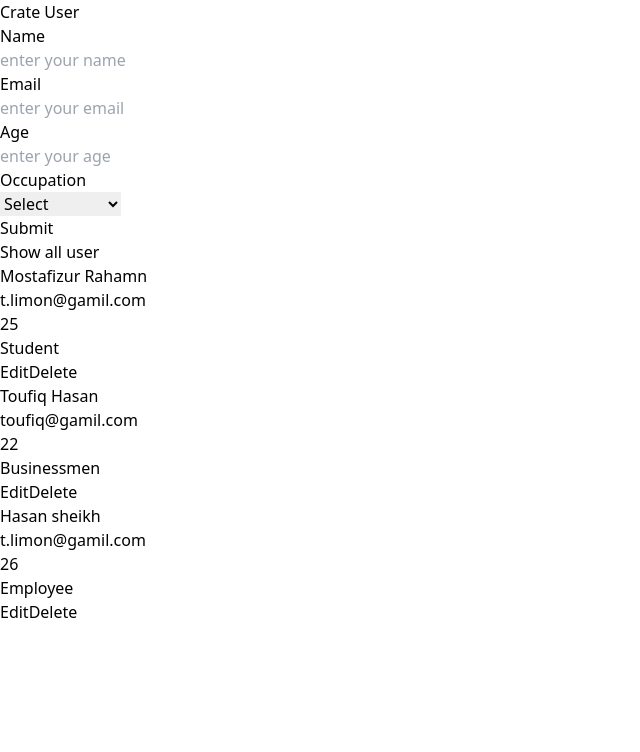
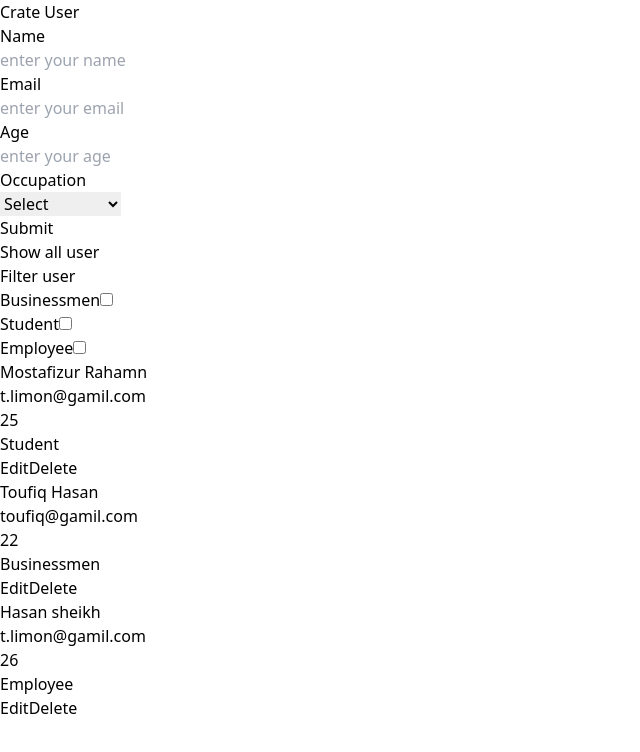
Before and after one commit to toufiq007/simple-crud-react, a React (Vite) app: page / in a window 1280 px wide. Shown: the top 752 px of the page, without its empty margins (0-640 px from the left). Built offline with nearby package versions, Linux system fonts and the light colour scheme.

Commit message:
add filter category list

```diff
--- /dev/null
+++ b/src/components/Users/FilterUser.jsx
@@ -0,0 +1,19 @@
+import { occupucationList } from "../../utils/utils";
+
+const FilterUser = () => {
+  return (
+    <div className="p-2">
+      <h2>Filter user</h2>
+      <div className="flex gap-4">
+        {occupucationList.map((o) => (
+          <div key={o.id} className="flex align-middle">
+            <label htmlFor={o.occupucation}>{o.occupucation}</label>
+            <input type="checkbox" className="mx-1" id={o.occupucation} />
+          </div>
+        ))}
+      </div>
+    </div>
+  );
+};
+
+export default FilterUser;
--- a/src/components/Users/ShowAllUser.jsx
+++ b/src/components/Users/ShowAllUser.jsx
@@ -1,8 +1,11 @@
+import FilterUser from "./FilterUser";
+
 /* eslint-disable react/prop-types */
 const ShowAllUser = ({ users, handleDeleteUser, handleEditUser }) => {
   return (
     <div className="w-[700px] bg-blue-100">
       <h2 className="text-center">Show all user</h2>
+      <FilterUser/>
       <div className="m-2 p-1">
         {users.map((user) => (
           <div
--- a/src/components/Users/User.jsx
+++ b/src/components/Users/User.jsx
@@ -1,12 +1,13 @@
 /* eslint-disable react/prop-types */
 
-const User = ({ formData, setFormData, handleAddOrEdit}) => {
+import { occupucationList } from "../../utils/utils";
+
+const User = ({ formData, setFormData, handleAddOrEdit }) => {
   const handleChange = (e) => {
     const name = e.target.name;
     const value = e.target.value;
     setFormData({ ...formData, [name]: value });
   };
-
 
   const handleSubmit = (e) => {
     e.preventDefault();
@@ -73,10 +74,16 @@ const User = ({ formData, setFormData, handleAddOrEdit}) => {
               value={formData.occupation}
               onChange={handleChange}
             >
-              <option value="">Select</option>
+              {/* <option value="">Select</option>
               <option value="Student">Student</option>
               <option value="Businessmen">Businessmen</option>
-              <option value="Employee">Employee</option>
+              <option value="Employee">Employee</option> */}
+              <option value="">Select</option>
+              {occupucationList.map((o) => (
+                <option key={o.id} value={o.occupucation}>
+                  {o.occupucation}
+                </option>
+              ))}
             </select>
           </div>
           <button
--- a/src/utils/utils.js
+++ b/src/utils/utils.js
@@ -21,3 +21,9 @@ export const initialUser = [
     occupation: "Employee",
   },
 ];
+
+export const occupucationList = [
+  { id: crypto.randomUUID(), occupucation: "Businessmen" },
+  { id: crypto.randomUUID(), occupucation: "Student" },
+  { id: crypto.randomUUID(), occupucation: "Employee" },
+];
```
